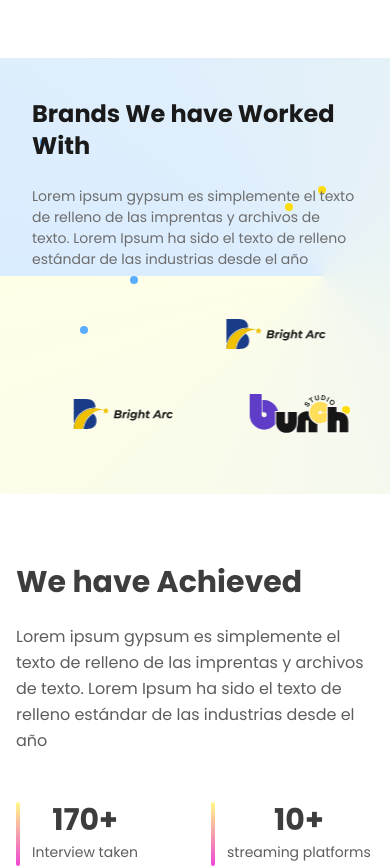
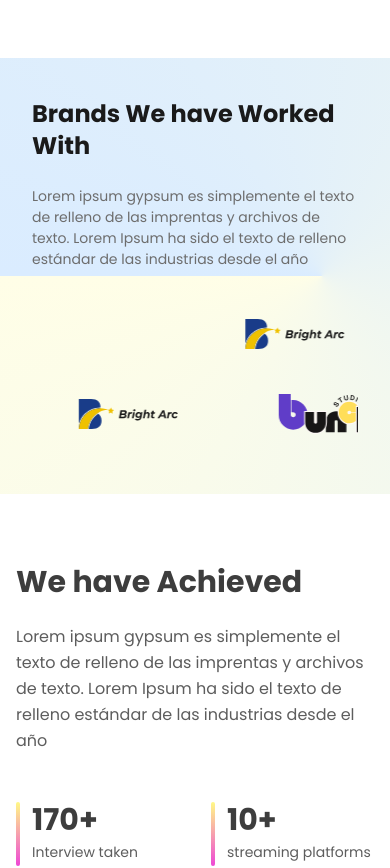
Before and after one commit to Aakarshit07/bright-arc, a Next.js app: page /about-us in a window 390 px wide. Shown: the part 1700-2568 px from the top of the page. Built offline with nearby package versions, Linux system fonts and the light colour scheme.

Commit message:
fix minor css issues

```diff
--- a/src/components/about-us/achievements-section.tsx
+++ b/src/components/about-us/achievements-section.tsx
@@ -27,7 +27,7 @@ export default function AchievementsSection() {
                 <div className="flex items-start space-x-3">
                   <div className="w-1 h-16 rounded-full custom-gradient-border"></div>
                   <div>
-                    <div className="text-3xl lg:text-4xl font-bold text-gray-900 mb-1">
+                    <div className="text-3xl text-left lg:text-4xl font-bold text-gray-900 mb-1">
                       {achievement.number}
                     </div>
                     <div className="text-gray-600 text-sm">
--- a/src/components/about-us/brands-section.tsx
+++ b/src/components/about-us/brands-section.tsx
@@ -30,16 +30,6 @@ export default function BrandsSection() {
 
   return (
     <section className="w-full py-10 px-4 lg:px-16 relative overflow-hidden bg-[conic-gradient(from_270deg_at_82.56%_50%,_var(--Primary-100,_#DAECFF)_0deg,_var(--Secondary-50,_#FFFEE7)_360deg)] sm:bg-[conic-gradient(from_180deg_at_50%_50%,_var(--Primary-100,_#DAECFF)_0deg,_var(--Secondary-50,_#FFFEE7)_360deg)]">
-      {/* Decorative dots */}
-      <div className="absolute inset-0 pointer-events-none">
-        <div className="absolute top-20 left-10 w-2 h-2 bg-primary-400 rounded-full"></div>
-        <div className="absolute top-32 right-16 w-2 h-2 bg-secondary-400 rounded-full"></div>
-        <div className="absolute bottom-40 left-20 w-2 h-2 bg-primary-400 rounded-full"></div>
-        <div className="absolute bottom-20 right-10 w-2 h-2 bg-secondary-400 rounded-full"></div>
-        <div className="absolute top-1/2 left-1/3 w-2 h-2 bg-primary-400 rounded-full"></div>
-        <div className="absolute top-1/3 right-1/4 w-2 h-2 bg-secondary-400 rounded-full"></div>
-      </div>
-
       <div className="max-w-7xl mx-auto px-4 sm:px-6 lg:px-8 relative z-10">
         <div className="flex flex-col-reverse lg:flex-row items-center sm:justify-between gap-6 lg:gap-auto">
           {/* Brands Section */}
@@ -49,7 +39,7 @@ export default function BrandsSection() {
               {/* First Row */}
               {/* Row 1: left to right */}
               <div className="overflow-hidden">
-                <div className="flex gap-4 animate-scroll-ltr w-max">
+                <div className="flex lg:gap-14 gap-10 animate-scroll-ltr w-max">
                   {[...firstRow, ...firstRow].map((brand, index) => (
                     <div
                       key={`row1-${index}`}
@@ -69,7 +59,7 @@ export default function BrandsSection() {
 
               {/* Row 2: right to left */}
               <div className="overflow-hidden">
-                <div className="flex gap-4 animate-scroll-rtl w-max">
+                <div className="flex gap-10 lg:gap-14 animate-scroll-rtl w-max">
                   {[...secondRow, ...secondRow].map((brand, index) => (
                     <div
                       key={`row2-${index}`}
--- a/src/components/home/hero-section.tsx
+++ b/src/components/home/hero-section.tsx
@@ -4,8 +4,8 @@ import Image from "next/image";
 
 export default function HomeHeroSection() {
   return (
-    <section className="pt-10 lg:pt-24 pb-16 lg:pb-24 bg-white">
-      <div className="container mx-auto px-4 sm:px-6 lg:px-8">
+    <section className="pt-10 lg:pt-24  bg-white">
+      <div className="container mx-auto px-4 max-w-7xl">
         <div className="grid lg:grid-cols-2 gap-12 lg:gap-16 items-center">
           {/* Left Content */}
           <div className="space-y-8">
--- a/src/components/home/steps-section/mobile-steps-accordion.tsx
+++ b/src/components/home/steps-section/mobile-steps-accordion.tsx
@@ -52,7 +52,7 @@ export function MobileStepsAccordion({
               </div>
             </AccordionTrigger>
             <AccordionContent className="pb-0">
-              <div className="bg-white rounded-b-lg space-y-4 -mt-1">
+              <div className="bg-white rounded-b-lg space-y-4 -mt-1 flex flex-col items-center">
                 <h3 className="text-lg font-bold text-gray-900 leading-tight">
                   {step.heading}
                 </h3>
--- a/src/components/home/steps-section/steps-section.tsx
+++ b/src/components/home/steps-section/steps-section.tsx
@@ -18,8 +18,8 @@ export default function StepsSection({
   });
 
   return (
-    <section className="w-full py-8 xl:py-16">
-      <div className="container px-4 xl:px-6 max-w-7xl mx-auto">
+    <section className="w-full">
+      <div className="container px-4 max-w-7xl mx-auto">
         <StepsHeaderSection
           title="Unlock your full potential with the Experts at Bright Arcs"
           description="Support the empowers with Guidance that completely transforms your life Support the empowers with Guidance that completely transforms your life."
--- a/src/components/shared/partner-section.tsx
+++ b/src/components/shared/partner-section.tsx
@@ -18,11 +18,11 @@ export function PartnersSection() {
         <div className="flex animate-infinite-scroll">
           {/* Multiple sets for seamless infinite loop */}
           {[...Array(4)].map((_, setIndex) => (
-            <div key={setIndex} className="flex shrink-0">
+            <div key={setIndex} className="flex shrink-0 gap-8">
               {partners.map((partner, index) => (
                 <div
                   key={`${setIndex}-${index}`}
-                  className="shrink-0 mx-8 lg:mx-12 flex items-center justify-center"
+                  className="shrink-0 mx-10 lg:mx-20 flex items-center justify-center"
                 >
                   <Image
                     src={partner.logo || "/placeholder.svg"}
--- a/src/components/success-stories/success-stories.tsx
+++ b/src/components/success-stories/success-stories.tsx
@@ -9,6 +9,7 @@ import {
 import { TestimonialCard } from "./testimonial-card";
 import { cn } from "@/lib/utils";
 import { useState, useEffect } from "react";
+import { useRouter } from "next/navigation";
 
 interface ISuccessStoriesPageProps {
   className?: string;
@@ -102,6 +103,8 @@ export function SuccessStoriesPage({ className }: ISuccessStoriesPageProps) {
     };
   }, [api]);
 
+  const navigate = useRouter();
+
   return (
     <section className={cn("", className)}>
       <div className="container mx-auto px-4 sm:px-6 lg:px-8 mb-8">
@@ -126,7 +129,10 @@ export function SuccessStoriesPage({ className }: ISuccessStoriesPageProps) {
               Ipsum
             </p>
 
-            <Button className="bg-primary-800 hover:bg-primary-900 text-white w-full px-8 py-3 text-sm font-bold">
+            <Button
+              className="bg-primary-800 hover:bg-primary-900 text-white w-full px-8 py-3 text-sm font-bold"
+              onClick={() => navigate.replace("/contact-us")}
+            >
               Share Your Story
             </Button>
           </div>
```
